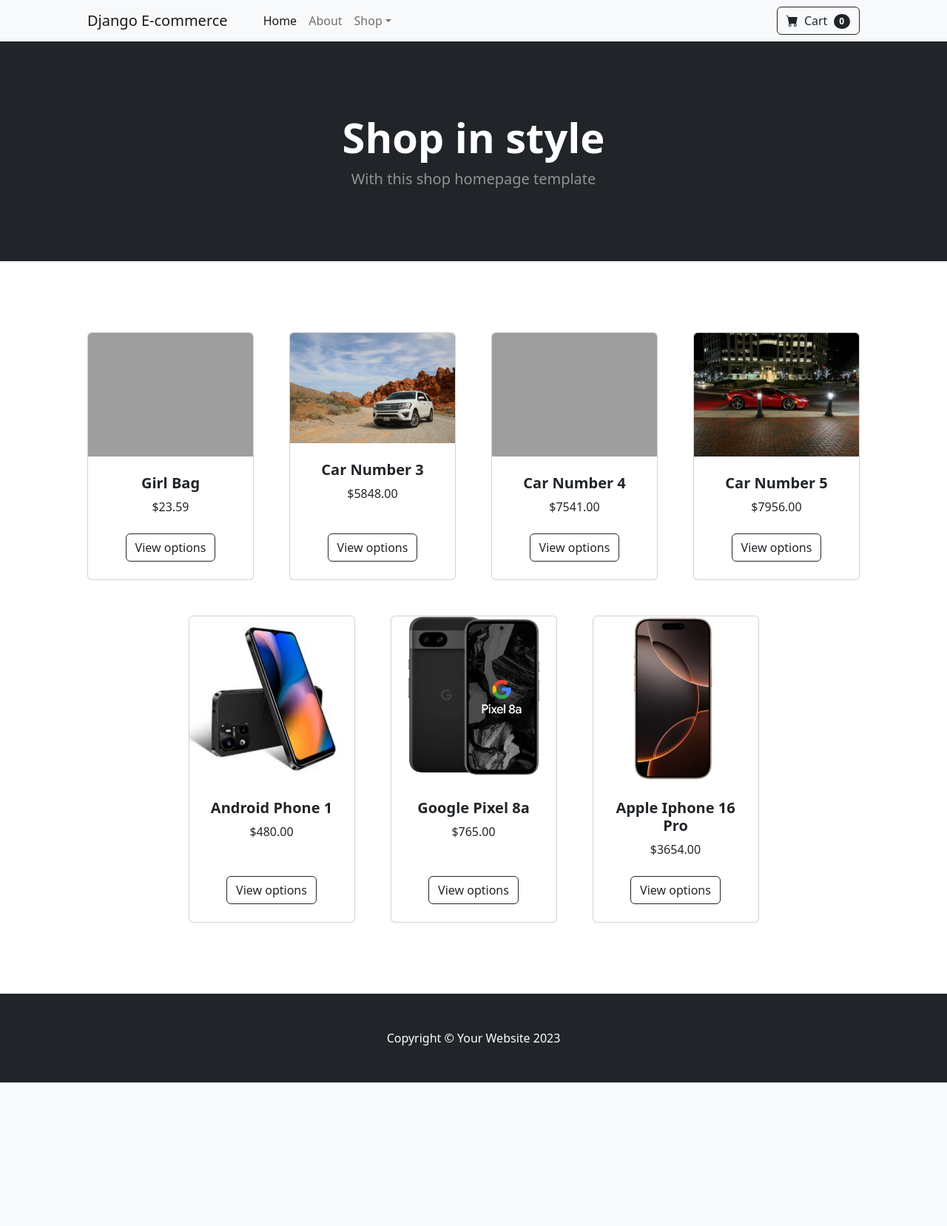
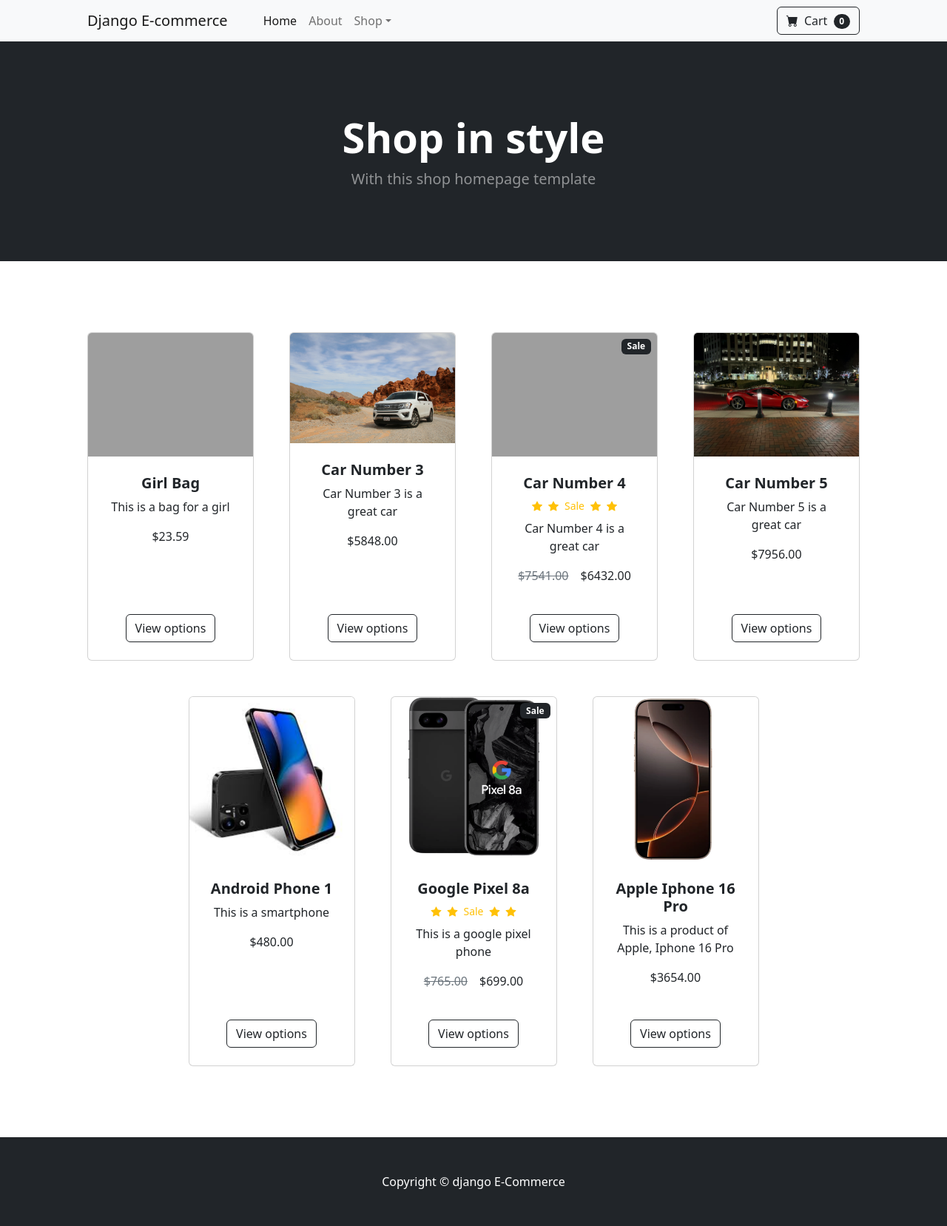
Before and after one commit to Isaia-mhd/django-ecom, a Django app: template store/templates/home.html in a window 1280 px wide. Shown: the whole page at 74% size. Before the commit the page ends 1463 px from the top, so only its background shows below. Run offline with Django 5.2, Linux system fonts and the light colour scheme; the template is opened without the code that fills it: values that come from a table or form of the project are taken from there, others are empty; data comes from the database, SQL or seed files in the repository; both versions use the stored data as it was after the commit; parts of the project's set-up code (start-up, migrations or seed data) failed here and were passed over; some libraries are stand-ins or nearby versions; grey boxes are pictures that could not be loaded.

Commit message:
add the is_sale migration and change the product show in home page

```diff
--- a/store/models.py
+++ b/store/models.py
@@ -20,6 +20,10 @@ class Product(models.Model):
     description = models.CharField(max_length=250, blank=True, null=True, default="")
     category = models.ForeignKey(Category, on_delete=models.CASCADE, default=1)
     image = models.ImageField(upload_to="uploads/product/")
+
+    #Add is_sale
+    is_sale = models.BooleanField(default=False)
+    price_sale = models.DecimalField(default=0, decimal_places=2, max_digits=6)
 
     def __str__(self):
         return self.name
--- a/store/templates/home.html
+++ b/store/templates/home.html
@@ -58,6 +58,42 @@
             <div class="container px-4 px-lg-5 mt-5">
                 <div class="row gx-4 gx-lg-5 row-cols-2 row-cols-md-3 row-cols-xl-4 justify-content-center">
                     {% for product in products %}
+                        {% if product.is_sale %}
+                            <div class="col mb-5">
+                                <div class="card h-100">
+                                    <!-- Sale badge-->
+                                    <div class="badge bg-dark text-white position-absolute" style="top: 0.5rem; right: 0.5rem">Sale</div>
+                                    <!-- Product image-->
+                                    <img class="card-img-top" src="{{ product.image.url }}" alt="..." />
+                                    <!-- Product details-->
+                                    <div class="card-body p-4">
+                                        <div class="text-center">
+                                            <!-- Product name-->
+                                            <h5 class="fw-bolder"> {{ product.name }} </h5>
+                                            <!-- Product reviews-->
+                                    <div class="d-flex justify-content-center gap-2 small text-warning mb-2">
+                                        <div class="bi-star-fill"></div>
+                                        <div class="bi-star-fill"></div>
+                                        <div>Sale</div>
+                                        <div class="bi-star-fill"></div>
+                                        <div class="bi-star-fill"></div>
+                                    </div>
+                                            <!-- Product name-->
+                                             <p>{{ product.description }}</p>
+                                            <!-- Product price-->
+
+                                            <p class="text-center d-flex justify-content-center gap-3"><strike class="text-muted"> ${{ product.price }} </strike>
+                                                ${{ product.price_sale }} </p>
+
+                                        </div>
+                                    </div>
+                                    <!-- Product actions-->
+                                    <div class="card-footer p-4 pt-0 border-top-0 bg-transparent">
+                                        <div class="text-center"><a class="btn btn-outline-dark mt-auto" href="#">View options</a></div>
+                                    </div>
+                                </div>
+                            </div>
+                        {% else %}
                             <div class="col mb-5">
                                 <div class="card h-100">
                                     <!-- Product image-->
@@ -67,6 +103,8 @@
                                         <div class="text-center">
                                             <!-- Product name-->
                                             <h5 class="fw-bolder"> {{ product.name }} </h5>
+                                              <!-- Product description-->
+                                            <p>{{ product.description }}</p>
                                             <!-- Product price-->
                                             ${{ product.price }}
                                         </div>
@@ -77,13 +115,14 @@
                                     </div>
                                 </div>
                             </div>
+                        {% endif %}
                     {% endfor %}
                 </div>
             </div>
         </section>
         <!-- Footer-->
         <footer class="py-5 bg-dark">
-            <div class="container"><p class="m-0 text-center text-white">Copyright &copy; Your Website 2023</p></div>
+            <div class="container"><p class="m-0 text-center text-white">Copyright &copy; django E-Commerce</p></div>
         </footer>
         <!-- Bootstrap core JS-->
         <script src="https://cdn.jsdelivr.net/npm/bootstrap@5.2.3/dist/js/bootstrap.bundle.min.js"></script>
```
Also changed, not shown: db.sqlite3, store/migrations/0002_alter_category_options_product_is_sale_and_more.py (added). Lines whose indentation alone changed are shown as unchanged.
